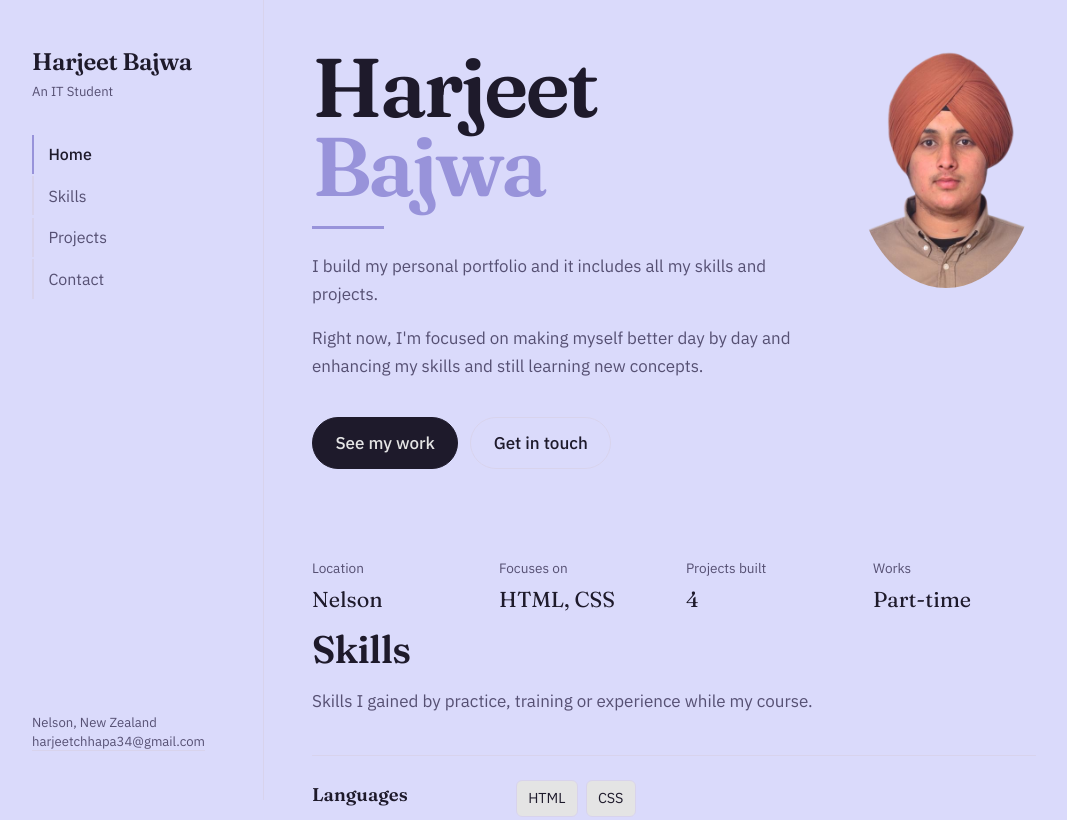
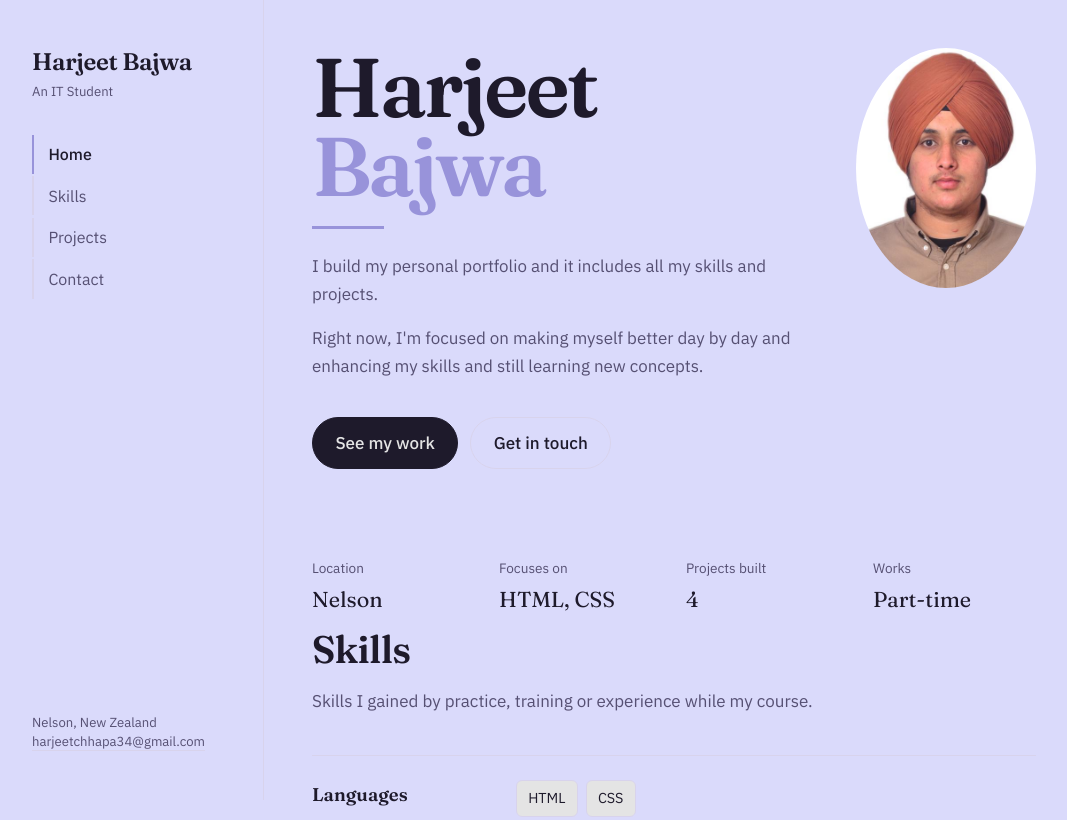
Before and after one commit to harjeetbajwa34/Personal_Portfolio_Bajwa, a plain HTML site: page Portfolio/index.html in a window 1280 px wide. Shown: the top 820 px of the page, without its empty margins (36-1103 px from the left). Drawn offline with Linux system fonts and the light colour scheme; a script that the page names is missing.

Commit message:
My Personal Portfolio

```diff
--- a/folder 1/index.html
+++ b/Portfolio/index.html
@@ -46,8 +46,7 @@
         <a class="btn ghost" href="#contact">Get in touch</a>
       </div>
     </div>
-
-    <img src="MY-IMG1.png" alt="Harjeet Bajwa" class="profile-photo">
+    <img src="MY-IMG.jpeg" alt="Harjeet Bajwa" class="profile-photo">
   </div>
 
   <dl class="facts">
```
Also changed, not shown: Portfolio/CM.png (renamed from folder 1/CM.png), Portfolio/JM.png (renamed from folder 1/JM.png), Portfolio/LM.png (renamed from folder 1/LM.png), Portfolio/MY-IMG.jpeg (renamed from MY-IMG.jpeg), Portfolio/UC.png (renamed from folder 1/UC.png), Portfolio/contact.html (renamed from folder 1/contact.html), Portfolio/projects.html (renamed from folder 1/projects.html), Portfolio/skills.html (renamed from folder 1/skills.html), Portfolio/style.css (renamed from folder 1/style.css), folder 1/MY-IMG1.png (deleted).
